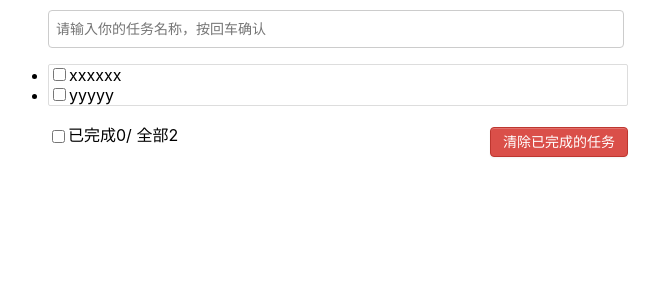
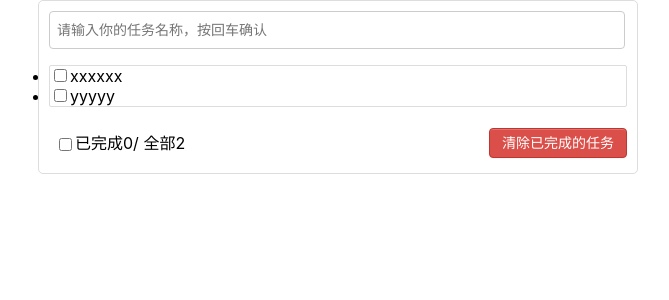
Before and after one commit to wj-kd-cn/todolistapp, a React (Create React App) app: page / in a window 1280 px wide. Shown: the top 300 px of the page, without its empty margins (302-971 px from the left). Built offline with nearby package versions, Linux system fonts and the light colour scheme.

Commit message:
css样式开发

```diff
--- a/src/App.css
+++ b/src/App.css
@@ -13,7 +13,7 @@ body {
   text-align: center;
   vertical-align: middle;
   cursor:pointer;
-  box-shadow: inset 0 1px 0 rgba(255,255,255,0.2),0 1px 2px rgba(0,0,0,0.05);
+  box-shadow: inset 0 1px 0 rgba(255,255,255,0.2), 0 1px 2px rgba(0,0,0,0.05);
   border-radius: 4px;
 
 }
@@ -41,8 +41,12 @@ body {
 
 .todo-container .todo-wrap{
   padding: 10px;
+  border: 1px solid #ddd;
+  border-radius: 5px;
 
 }
+
+/* header */
 
 .todo-header input{
   width: 560px;
@@ -59,7 +63,7 @@ body {
   box-shadow: inset 0 1px rgba(0,0,0,0.075),0 0 8px rgba(82,168,236,0.6);
 }
 
-
+/* main */
 
 .todo-main{
   margin-left: 0px;
@@ -77,6 +81,40 @@ body {
   margin-top: 10px;
 }
 
+li label {
+  float: left;
+  cursor: pointer;
+}
+
+li lable li input {
+  vertical-align: middle;
+  margin-right: 6px;
+  position: relative;
+  top: -1px;
+}
+
+li button {
+  float: right;
+  display: none;
+  margin-top: 3px;
+}
+
+li:before {
+  content: initial;
+}
+
+li:last-child {
+  border-bottom: none;
+}
+
+/* footer */
+
+.todo-footer {
+  height: 40px;
+  line-height: 40px;
+  padding-left: 6px;
+  margin-top: 5px;
+}
 
 .todo-footer label {
   position: inline-block;
```
